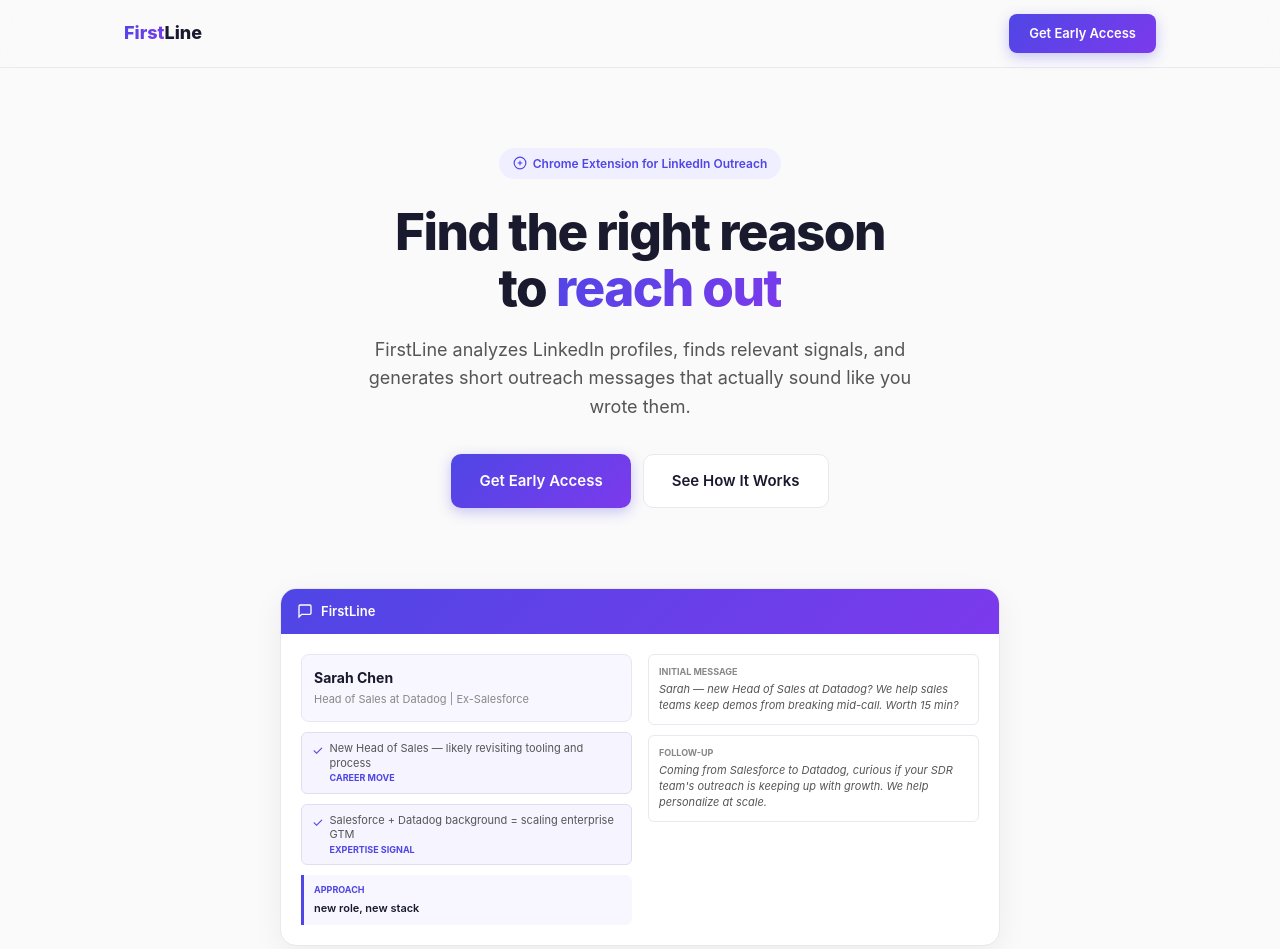
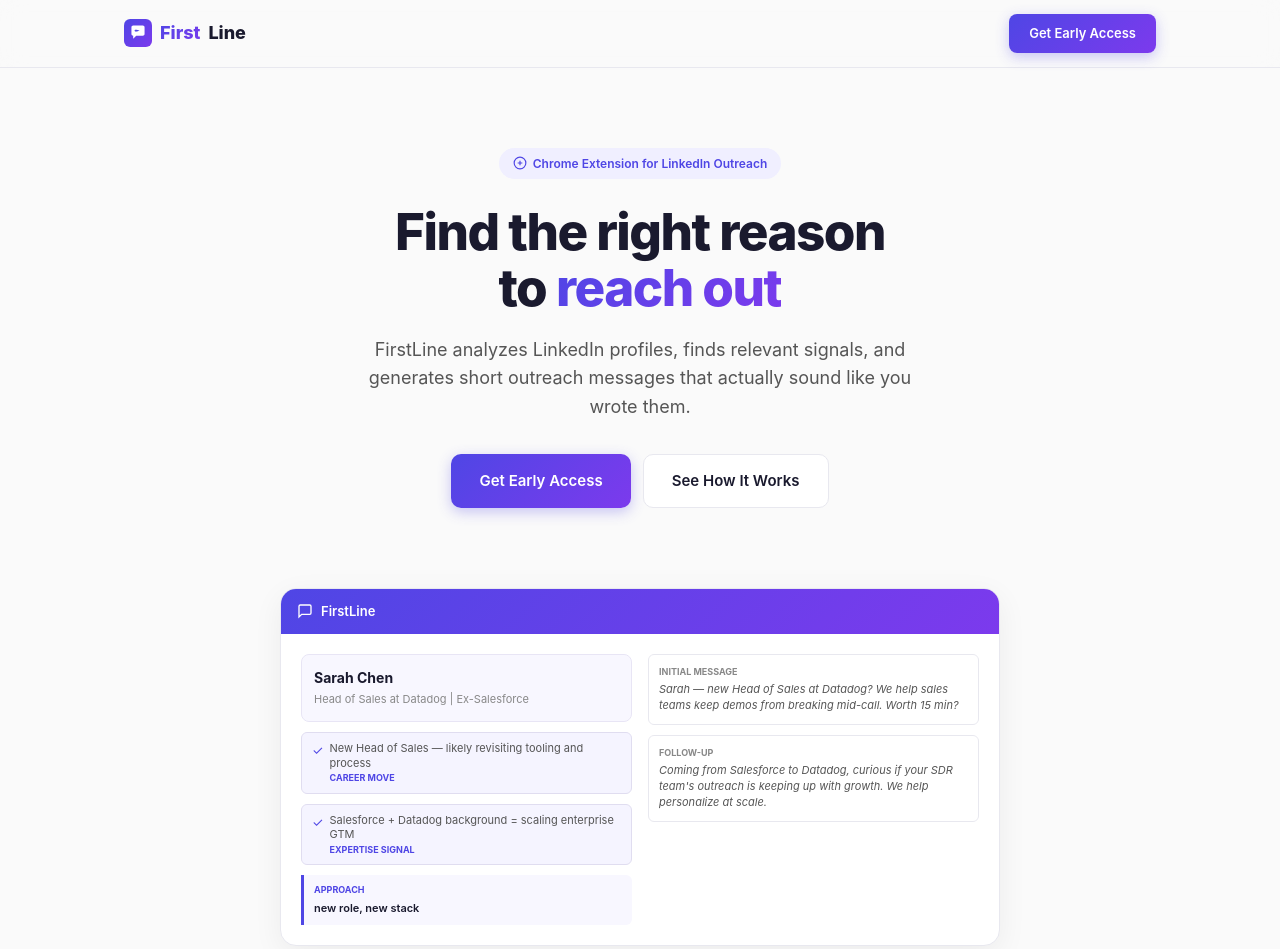
Before and after one commit to MMikhail1804/firstline, a browser extension: page landing/index.html in a window 1280 px wide. Shown: the top 949 px of the page. Drawn offline with Linux system fonts and the light colour scheme.

Commit message:
Add logo icon to landing page nav
Co-Authored-By: Claude Opus 4.6 (1M context) <noreply@anthropic.com>

```diff
--- a/landing/index.html
+++ b/landing/index.html
@@ -79,8 +79,9 @@ nav {
   max-width: var(--max-w); margin: 0 auto; padding: 14px 24px;
   display: flex; align-items: center; justify-content: space-between;
 }
-.nav-logo { font-size: 18px; font-weight: 800; color: var(--text); text-decoration: none; }
+.nav-logo { font-size: 18px; font-weight: 800; color: var(--text); text-decoration: none; display: flex; align-items: center; gap: 8px; }
 .nav-logo span { background: var(--gradient); -webkit-background-clip: text; -webkit-text-fill-color: transparent; }
+.nav-logo svg { width: 28px; height: 28px; flex-shrink: 0; }
 .nav-cta { padding: 9px 20px; font-size: 13px; border-radius: 8px; }
 
 /* Hero */
@@ -267,7 +268,7 @@ footer p { font-size: 13px; color: var(--text-muted); }
 
 <nav>
   <div class="nav-inner">
-    <a href="#" class="nav-logo"><span>First</span>Line</a>
+    <a href="#" class="nav-logo"><svg viewBox="0 0 128 128"><defs><linearGradient id="lg" x1="0%" y1="0%" x2="100%" y2="100%"><stop offset="0%" stop-color="#4f46e5"/><stop offset="100%" stop-color="#7c3aed"/></linearGradient></defs><rect width="128" height="128" rx="28" fill="url(#lg)"/><path d="M34 38C34 33.6 37.6 30 42 30H86C90.4 30 94 33.6 94 38V68C94 72.4 90.4 76 86 76H56L42 90V76C37.6 76 34 72.4 34 68Z" fill="white"/><path d="M52 48L72 53L52 58Z" fill="#4f46e5" opacity="0.9"/><rect x="48" y="50.5" width="18" height="5" rx="2.5" fill="#4f46e5" opacity="0.9"/></svg><span>First</span>Line</a>
     <a href="#cta" class="btn btn-primary nav-cta">Get Early Access</a>
   </div>
 </nav>
```
